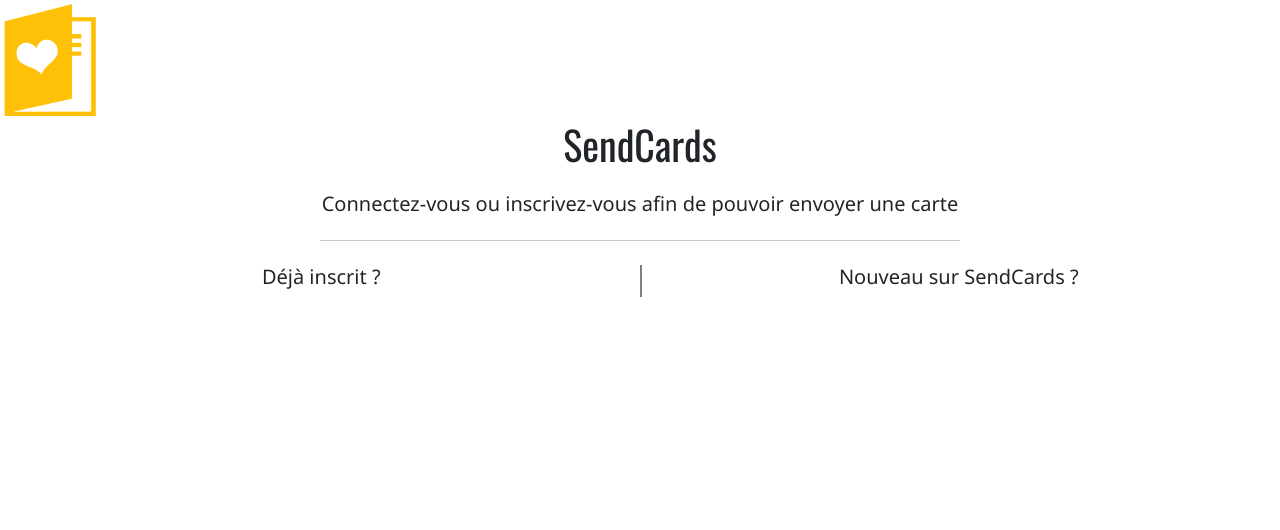
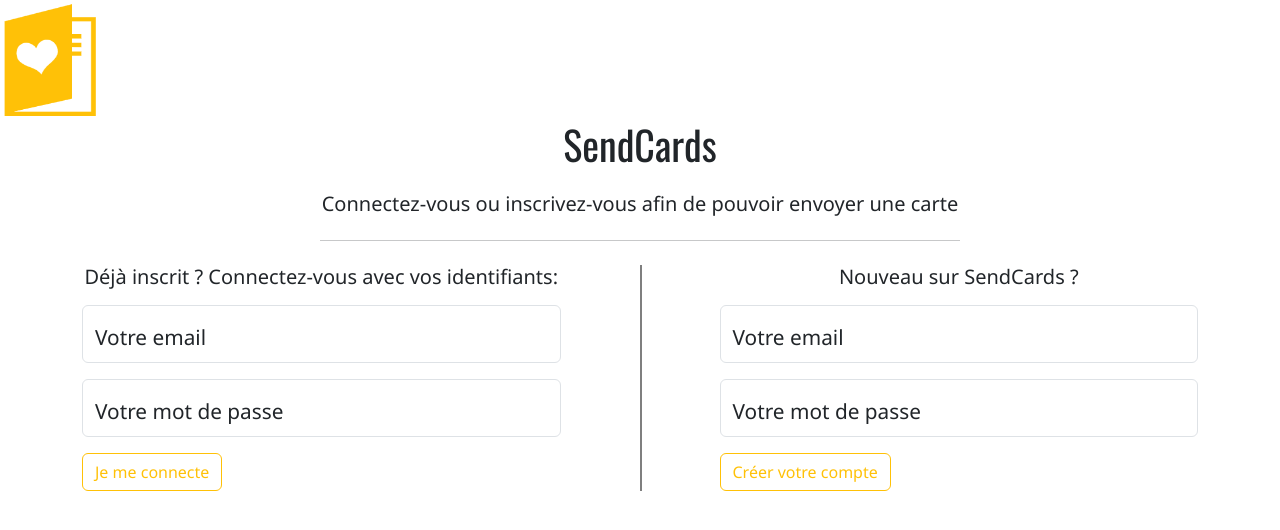
Before and after one commit to Laurent-Nicolini/Sendcards, a PHP site: page /public/login.php in a window 1280 px wide. Shown: the top 530 px of the page. Run offline with PHP 8.4, Linux system fonts and the light colour scheme.

Commit message:
Creation page de connexion

```diff
--- a/public/login.php
+++ b/public/login.php
@@ -22,7 +22,18 @@
             <div class="row">
                 <!-- *** Formulaire pour se connecter *** -->
                 <div class="col">
-                    <h5 class="text-center">Déjà inscrit ?</h5>
+                    <h5 class="text-center">Déjà inscrit ? Connectez-vous avec vos identifiants:</h5>
+                    <form class="form-floating" action="connexion_user.php" method="POST">
+                        <div class="form-floating mt-3">
+                            <input name="email" type="email" class="form-control" id="floatingInput" placeholder="test@exemple.com">
+                            <label for="floatingInput">Votre email</label>
+                        </div>
+                        <div class="form-floating mt-3">
+                            <input name="password" type="password" class="form-control" id="floatingPassword" placeholder="password">
+                            <label for="floatingPassword">Votre mot de passe</label>
+                        </div>
+                        <button type="submit" class="btn btn-outline-warning mt-3" value="login">Je me connecte</button>
+                    </form>
 
                 </div>
 
@@ -32,7 +43,17 @@
                 <!-- *** Formulaire pour s'inscrire *** -->
                 <div class="col">
                     <h5 class="text-center">Nouveau sur SendCards ?</h5>
-
+                    <form class="form-floating" action="create_user.php" method="POST">
+                        <div class="form-floating mt-3">
+                            <input name="email" type="email" class="form-control" id="floatingInput2" placeholder="test@exemple.com">
+                            <label for="floatingInput2">Votre email</label>
+                        </div>
+                        <div class="form-floating mt-3">
+                            <input name="password" type="password" class="form-control" id="floatingPassword2" placeholder="password">
+                            <label for="floatingPassword2">Votre mot de passe</label>
+                        </div>
+                        <button type="submit" class="btn btn-outline-warning mt-3" value="login">Créer votre compte</button>
+                    </form>
                 </div>
             </div>
         </div>
```
Also changed, not shown: src/connexion_user.php (added).
